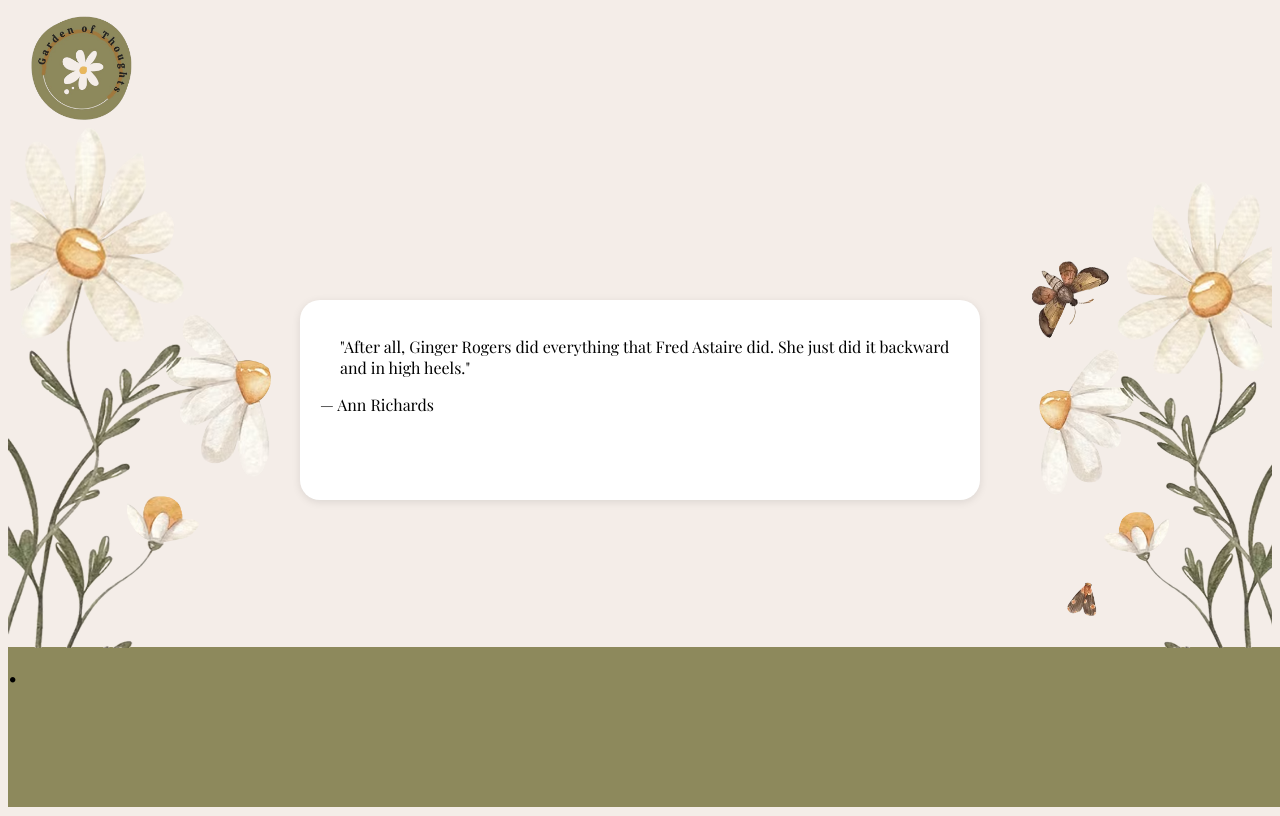
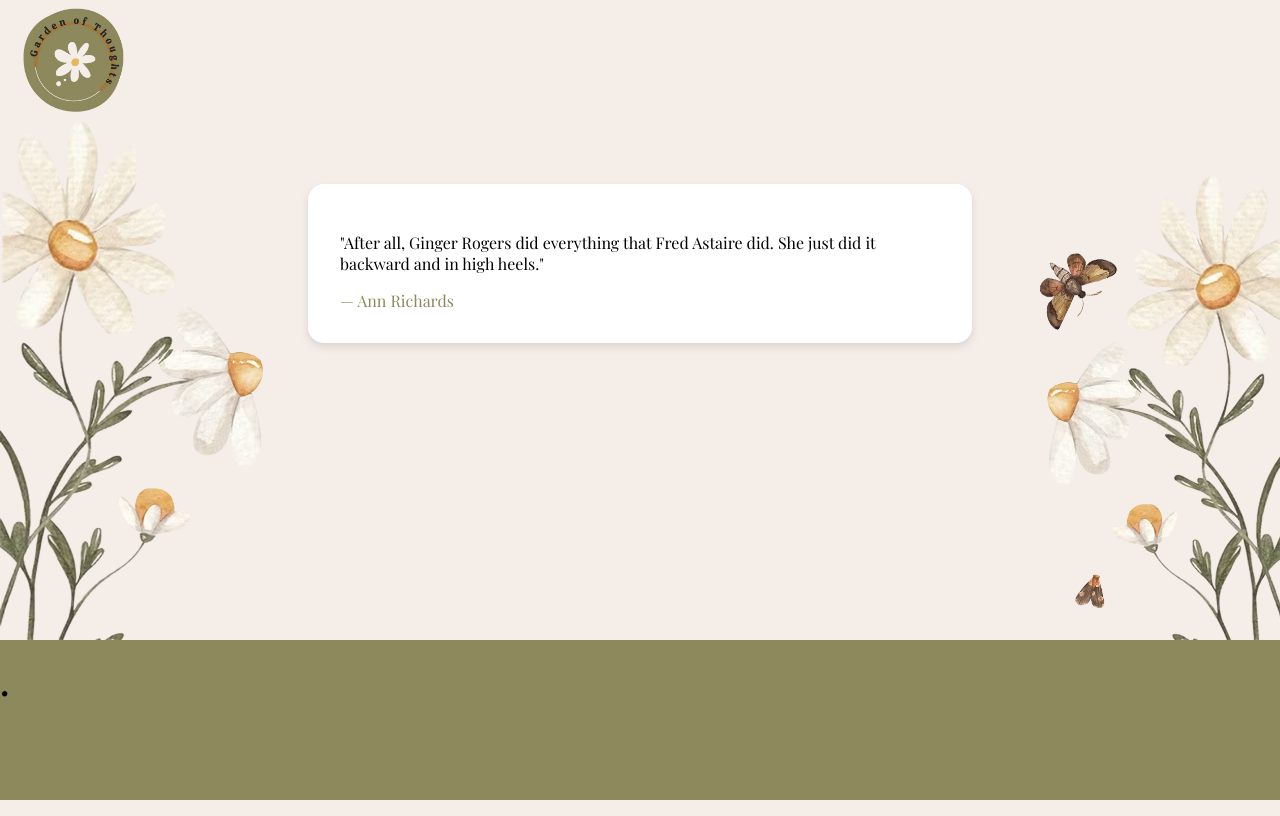
Before and after one commit to hgall3/empower-phrases-app, a React (Vite) app: page / in a window 1280 px wide. Built offline with nearby package versions, Linux system fonts and the light colour scheme.

Commit message:
Merge branch 'feature/styles' into developer

```diff
--- a/src/App.jsx
+++ b/src/App.jsx
@@ -9,17 +9,17 @@ function App() {
 
   return (
     <>
-     <div>
+     <div className='app-wrapper'>
       <header>
       <img className='logo' src="src/assets/logo.png" alt="logo-garden-of-thoughts" />
       </header>
-      <section className='box-global'>
+      <main className='box-global'>
         <img className='img-left' src="src/assets/flowers_right.png" alt="flowers-background-with-moth" />
         <div className="phrases-container">
           <PhraseList phrases={phrases} />
         </div>
         <img className='img-right' src="src/assets/flowers_left.png" alt="flowers-background" />
-       </section>
+       </main>
        <footer>
         <h1>.</h1>
        </footer>
--- a/src/components/PhraseList.scss
+++ b/src/components/PhraseList.scss
@@ -1,15 +1,46 @@
 @use "/src/styles/variables.scss" as *;
 @use "/src/styles/function.scss" as *;
 
+
+.phrase-list {
+  display: flex;
+  flex-direction: column;
+  align-items: center;
+  gap: 2rem;
+  width: 100%;
+}
+
 .phrase-card {
-    width: 50vw;
-    height: 20vh;
-    padding: px-to-rem(20);
-    background-color: $card-color;
-    border-radius: px-to-rem(20);
-    box-shadow: 0 2px 8px rgba(0, 0, 0, 0.1);
-    font-style: $font-primary;
-    .phrase-text,.phrase-author  {
-        padding-left: px-to-rem(20);
-    }
+  background-color: $card-color;
+  padding: 2rem;
+  border-radius: 1rem;
+  box-shadow: 0 4px 8px rgba(0, 0, 0, 0.1);
+  width: 100%;
+  max-width: 600px;
+  text-align:start;
+  transition: transform 0.2s ease;
+
+  &:hover {
+    transform: translateY(-4px);
+  }
 }
+
+.phrase-text {
+  font-size: 1rem;
+  margin-bottom: 1rem;
+  color: $font-color;
+  font-family: $font-primary;
+}
+
+.phrase-card p:last-child {
+  font-size: 1rem;
+  color: $secondary-color;
+  margin: 0;
+  font-family: $font-primary;
+}
+
+.empty-message {
+  font-size: 1.2rem;
+  font-style: italic;
+  font-family: $font-primary;
+}
--- a/src/styles/main.scss
+++ b/src/styles/main.scss
@@ -12,8 +12,10 @@
 body {
   font-family: $font-primary;
   background-color: $primary-color;
-  height: 100vh;
-  overflow: hidden;
+  /*height: 100vh;
+  overflow: hidden;*/
+  margin: 0;
+  padding: 0;
 }
 
 header{
@@ -25,40 +27,55 @@ header{
         height: px-to-rem(130);
         padding-left: px-to-rem(10);
     }
+};
+
+
+.app-wrapper {
+  display: flex;
+  flex-direction: column;
+  min-height: 100vh;
 }
+.box-global {
+  flex: 1;
+  position: relative;
+  display: flex;
+  justify-content: center;
+  align-items: flex-start;
+  padding: 2rem 1rem;
+  overflow: visible;
 
-.box-global {
-    @include flex-align();
-
-    .img-right{
-        align-self: flex-start;
-        width: auto;
-        height: 65vh;
-        margin-bottom: -22px;
-        display: block;
-        margin-left: auto;
-
-    }
-    .img-left{
-        align-self: flex-start;
-        width: auto;
-        height: 65vh;
-        margin-bottom: -22px;
-        display: block;
-
+    .img-left,
+    .img-right {
+      position: fixed;
+      top: 15vh;
+      height: 65vh;
+      z-index: -1;
+      pointer-events: none;
     }
 
-}
+    .img-left {
+      left: 0;
+    }
+
+    .img-right {
+      right: 0;
+    }
+  }
+
 footer{
     background-color: $secondary-color;
     width: 100vw;
     height: 20vh;
-}
+};
+
 
 
 .phrases-container {
-  position: absolute;
-  top: 50%;
-  left: 50%;
-  transform: translate(-50%, -50%);
-}
+    margin: 0 auto;
+    padding-top: 2rem;
+    width: 60%;
+    max-width: 800px;
+    display: flex;
+    flex-direction: column;
+    align-items: center;
+  }
```
